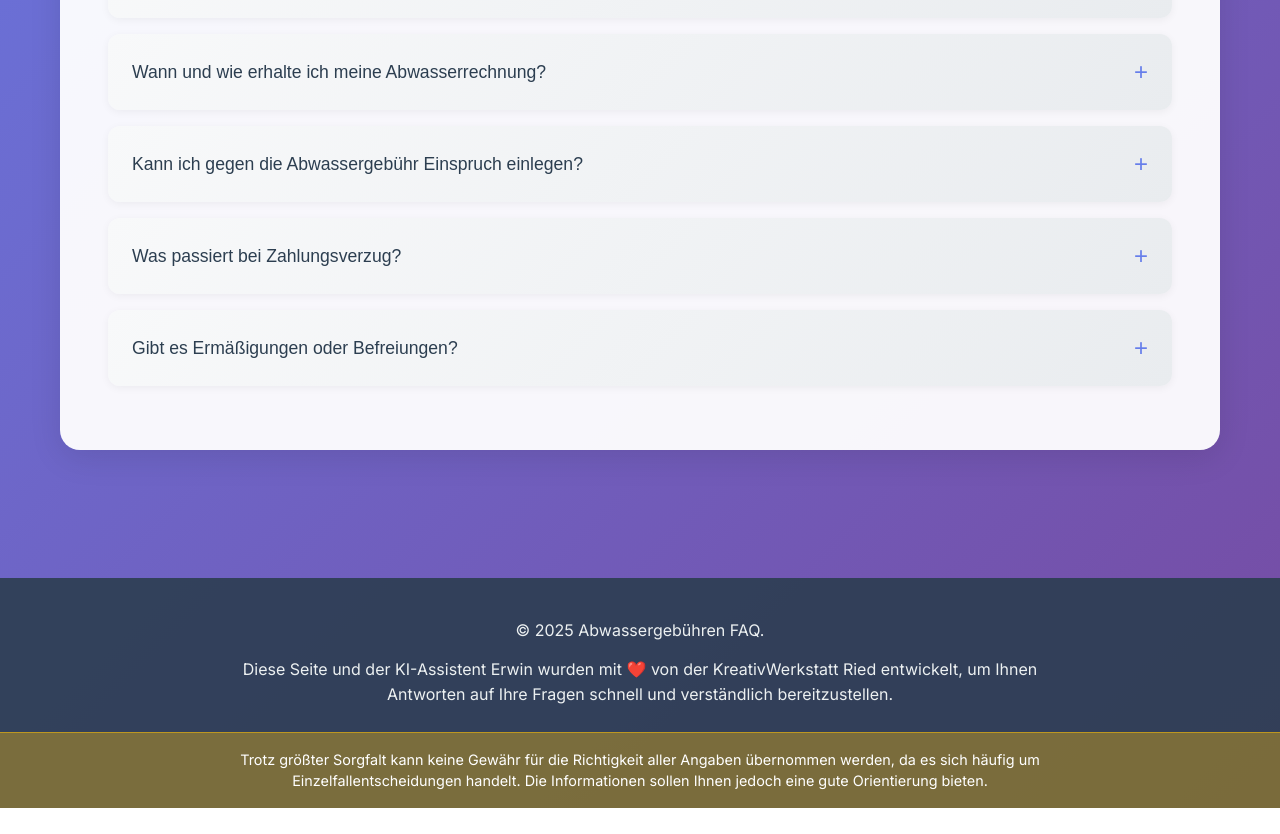
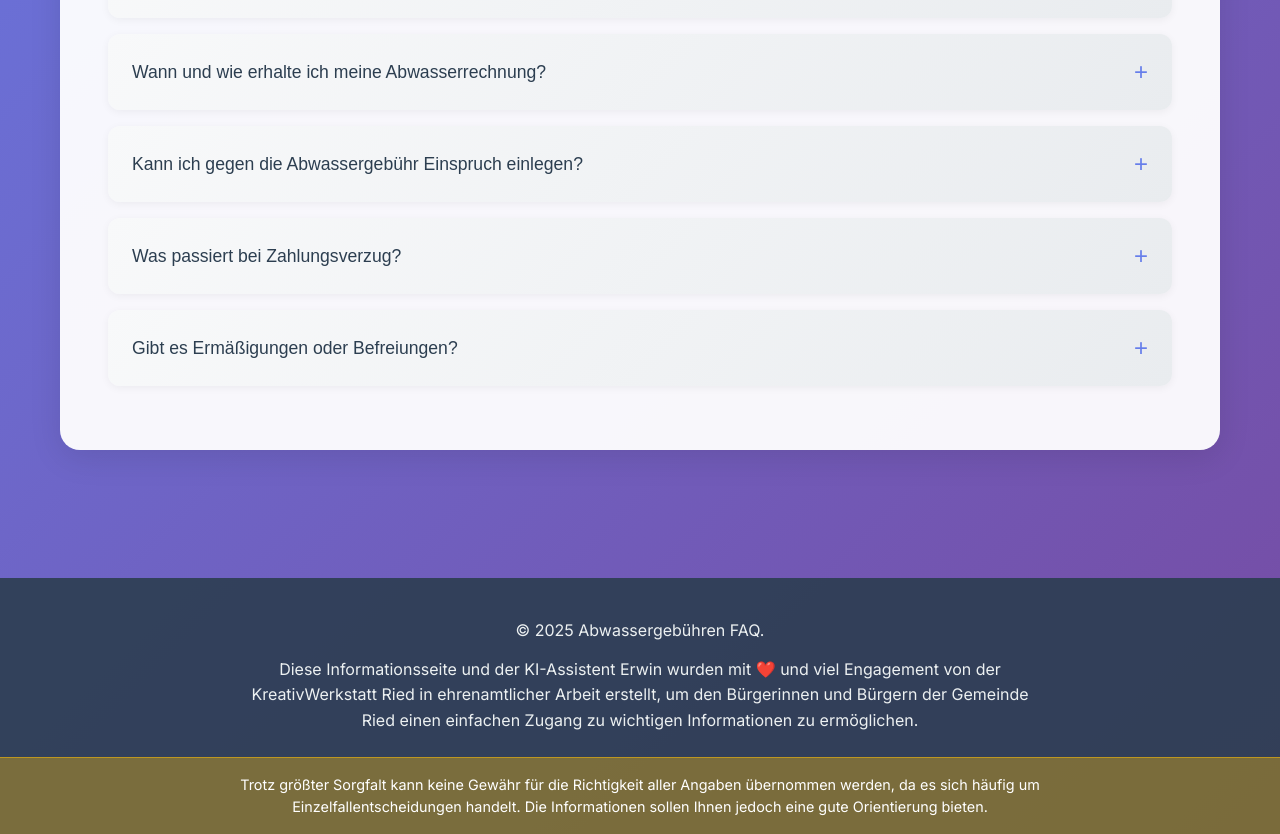
Before and after one commit to PaulGKWR/Frag_Erwin, a plain HTML site: page index.html in a window 1280 px wide. Shown: the part 861-1695 px from the top of the page. Before the commit the page ends 1669 px from the top, so only its background shows below. Drawn offline with Linux system fonts and the light colour scheme.

Commit message:
Update hero section line break and footer text to highlight volunteer work

```diff
--- a/index.html
+++ b/index.html
@@ -26,7 +26,7 @@
       <!-- Hero Section -->
       <section class="hero">
         <h2>Willkommen im Informationsbereich<br>zu den Abwassergebühren der Gemeinde Ried</h2>
-        <p>Unser Ziel ist es, Transparenz zu schaffen und häufige Fragen verständlich zu beantworten. Bei weiteren Anliegen unterstützt Sie Erwin, unser digitaler KI-Assistent.</p>
+        <p>Unser Ziel ist es, Transparenz zu schaffen und häufige Fragen verständlich zu beantworten.<br>Bei weiteren Anliegen unterstützt Sie Erwin, unser digitaler KI-Assistent.</p>
       </section>
 
       <!-- FAQ Section -->
@@ -41,7 +41,7 @@
   <footer class="footer">
     <div class="container">
       <p>&copy; 2025 Abwassergebühren FAQ.</p>
-      <p>Diese Seite und der KI-Assistent Erwin wurden mit ❤️ von der KreativWerkstatt Ried entwickelt, um Ihnen Antworten auf Ihre Fragen schnell und verständlich bereitzustellen.</p>
+      <p>Diese Informationsseite und der KI-Assistent Erwin wurden mit ❤️ und viel Engagement von der KreativWerkstatt Ried in ehrenamtlicher Arbeit erstellt, um den Bürgerinnen und Bürgern der Gemeinde Ried einen einfachen Zugang zu wichtigen Informationen zu ermöglichen.</p>
     </div>
     <div class="footer-disclaimer-section">
       <div class="container">
```
